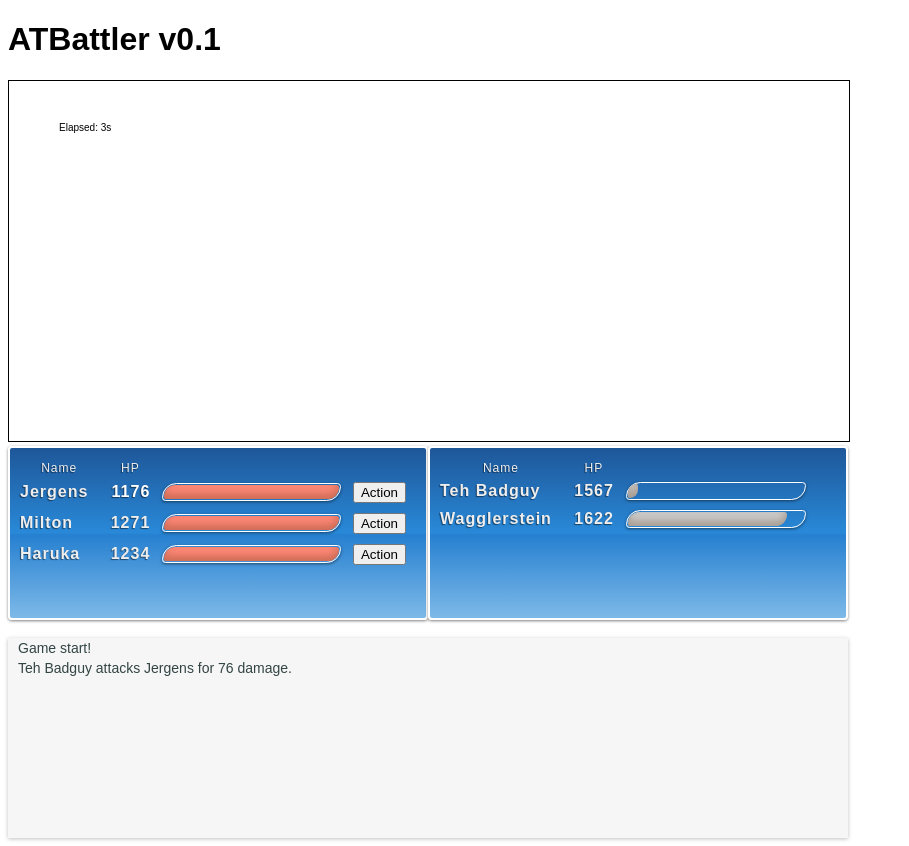
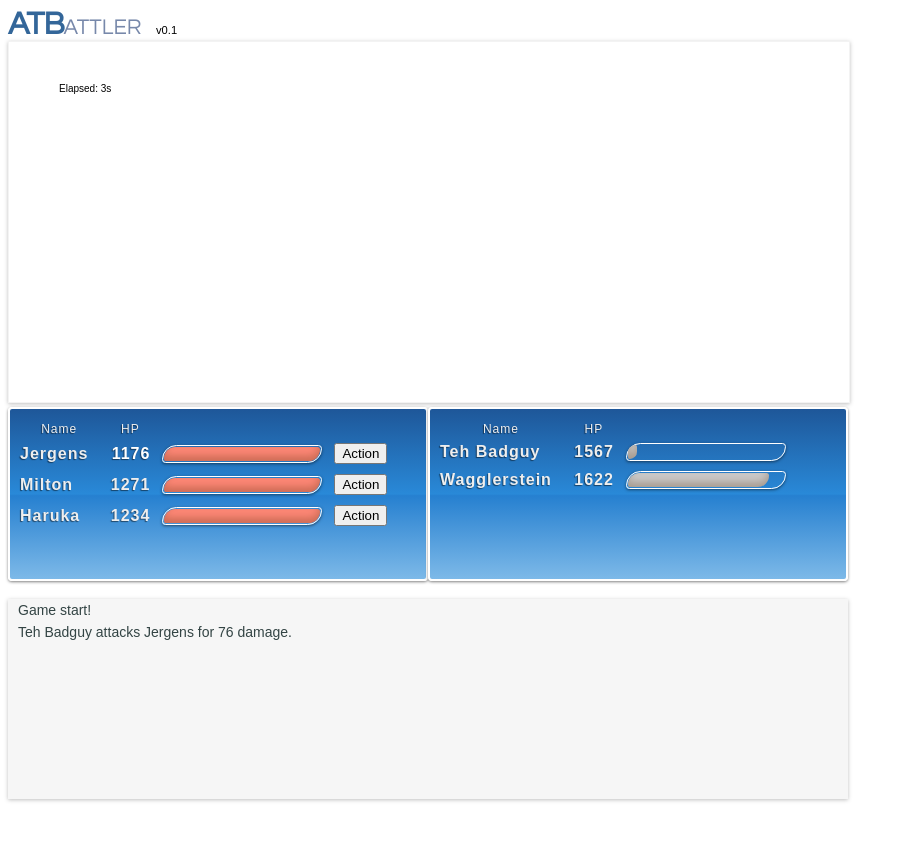
Before and after one commit to teashop/atbattler, a plain HTML site: page client.html in a window 1280 px wide. Both pictures are taken after a click on the button "Start Game". Shown: the whole page, without its empty margins (0-909 px from the left). After the commit the page ends 807 px from the top, so only its background shows below. Drawn offline with Linux system fonts and the light colour scheme.

Commit message:
CSS updates

```diff
--- a/client.html
+++ b/client.html
@@ -12,7 +12,10 @@
   <script src="js/durationevent.js"></script>
   <script src="js/view.js"></script>
   <style>
-    canvas { border: 1px solid black; }
+    canvas {
+      border: 1px solid #f3f3f3;
+      box-shadow: 0px 1px 4px rgba(0, 0, 0, 0.25);
+    }
     #action-pane {
       background-color: #036;
       border: 2px solid white;
@@ -62,30 +65,28 @@
       font-weight: normal;
     }
 
-    #combatLog {
-      background-color: #f6f6f6;
-      box-shadow: 0px 1px 4px rgba(0, 0, 0, 0.25);
-      color: #344;
-      font-size: 14px;
-      height:200px;
-      overflow-y: scroll;
-      overflow-x: hidden;
-      width: 840px;
+    h1.logo {
+      color: #78a;
+      display: inline;
+      font-family: Century Gothic, Arial, sans-serif;
+      font-variant: small-caps;
+      font-weight: normal;
+      margin-right:10px;
     }
-    #combatLog ul {
-      list-style-type: none;
-      list-style-position: inside;
-      margin: 0;
-      padding: 0;
+    .atb {
+      color: #369;
+      letter-spacing: -1px;
+      font-weight: bold;
     }
-    #combatLog li {
-      padding: 2px 10px;
+    .fineprint {
+      font-size: 0.7em;
     }
   </style>
 </head>
 <body>
   <div class="container">
-    <h1>ATBattler v0.1</h1>
+    <h1 class="logo"><span class="atb">ATB</span>attler</h1>
+    <span class="fineprint">v0.1</span>
     <div>
       <canvas id="mainCanvas" width="840" height="360">
       </canvas>
--- a/css/atbattler.css
+++ b/css/atbattler.css
@@ -2,32 +2,24 @@ body {
   font-family: arial, sans-serif;
 }
 
-#chatMembers {
-  box-shadow: 0px 1px 4px rgba(0, 0, 0, 0.067);
+#combatLog {
+  background-color: #f6f6f6;
+  box-shadow: 0px 1px 4px rgba(0, 0, 0, 0.25);
+  color: #344;
+  font-size: 14px;
+  height:200px;
+  overflow-y: scroll;
+  overflow-x: hidden;
+  width: 840px;
 }
-.me { background-color: #ddddff; }
-
-#chatContainer.disabled { background-color: #dddddd; }
-#chatContainer {
-  box-shadow: 0px 1px 4px rgba(0, 0, 0, 0.067);
-height:400px;
-       overflow-y: scroll;
-       overflow-x: hidden;
+#combatLog ul {
+  list-style-type: none;
+  list-style-position: inside;
+  margin: 0;
+  padding: 0;
 }
-#chatMessageInput {
-  width: 780px;
-}
-
-#chatLog {
-width:100%;
-}
-#chatLog td {
-  border: none;
-}
-
-#chatLog td.timestamp {
-  width: 100px;
-  overflow: hidden;
+#combatLog li {
+  padding: 3px 10px;
 }
 
 .menu-pane {
@@ -50,7 +42,7 @@ width:100%;
 }
 
 .gauge {
-  width: 180px;
+  width: 160px;
 }
 
 .gauge-container {
```
